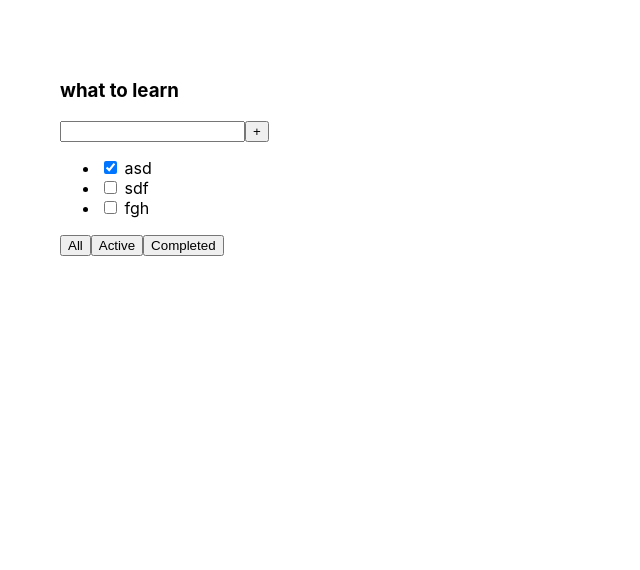
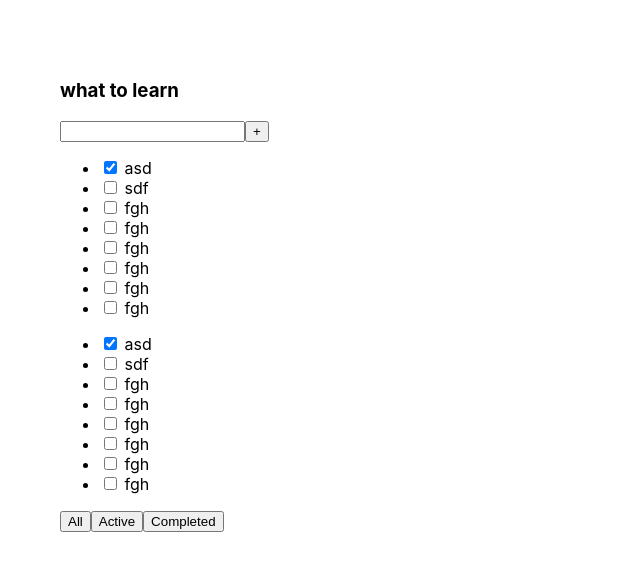
Before and after one commit to Mayonezzer/todotest, a React (Create React App) app: page / in a window 1280 px wide. Shown: the top 570 px of the page, without its empty margins (0-640 px from the left). Built offline with nearby package versions, Linux system fonts and the light colour scheme.

Commit message:
updated_code

```diff
--- a/src/App.tsx
+++ b/src/App.tsx
@@ -9,6 +9,11 @@ export function App() {
         {taskId: 1, taskTitle: "asd", isDone: true},
         {taskId: 2, taskTitle: "sdf", isDone: false},
         {taskId: 3, taskTitle: "fgh", isDone: false},
+        {taskId: 4, taskTitle: "fgh", isDone: false},
+        {taskId: 5, taskTitle: "fgh", isDone: false},
+        {taskId: 6, taskTitle: "fgh", isDone: false},
+        {taskId: 7, taskTitle: "fgh", isDone: false},
+        {taskId: 8, taskTitle: "fgh", isDone: false},
     ]
 
     return (
--- a/src/TodoList.tsx
+++ b/src/TodoList.tsx
@@ -20,14 +20,24 @@ export function TodoList(props: TodoListPropsType) {
                     <input/>
                     <button>+</button>
                 </div>
+                {props.tasks
+                    ?
+                    <ul>
+                        {props.tasks.map((el) => {
+                            return (
+                                <li key={el.taskId}><input type="checkbox" checked={el.isDone}/> <span>{el.taskTitle}</span></li>
+                            )
+                        })}
+                    </ul>
+                    :
+                    <div>нету</div>
+                }
                 <ul>
-                    <li><input type="checkbox" checked={props.tasks[0].isDone}/> <span>{props.tasks[0].taskTitle}</span>
-                    </li>
-                    <li><input type="checkbox" checked={props.tasks[1].isDone}/> <span>{props.tasks[1].taskTitle}</span>
-                    </li>
-                    <li><input type="checkbox" checked={props.tasks[2].isDone}/> <span>{props.tasks[2].taskTitle}</span>
-                    </li>
-
+                    {props.tasks.map((el) => {
+                        return (
+                            <li key={el.taskId}><input type="checkbox" checked={el.isDone}/> <span>{el.taskTitle}</span></li>
+                        )
+                    })}
                 </ul>
                 <div>
                     <button>All</button>
```
